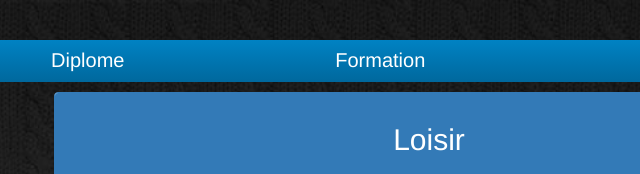
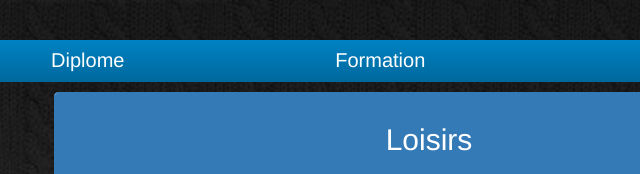
Before and after one commit to QuentinRouhier/oldQuentinRouhier.github.io, a plain HTML site: page index.html in a window 1280 px wide. Both pictures are taken after a click on the link "Loisirs". Shown: the top 174 px of the page, 406-1046 px from the left. Drawn offline with nearby package versions, Linux system fonts and the light colour scheme.

Commit message:
orthographe corrigée

```diff
--- a/index.html
+++ b/index.html
@@ -224,7 +224,7 @@
         <div class="target4">
           <div class="panel panel-primary">
             <div class="panel-heading">
-              <h2>Loisir
+              <h2>Loisirs
               </h2>
             </div>
             <div class="panel-body">
```
